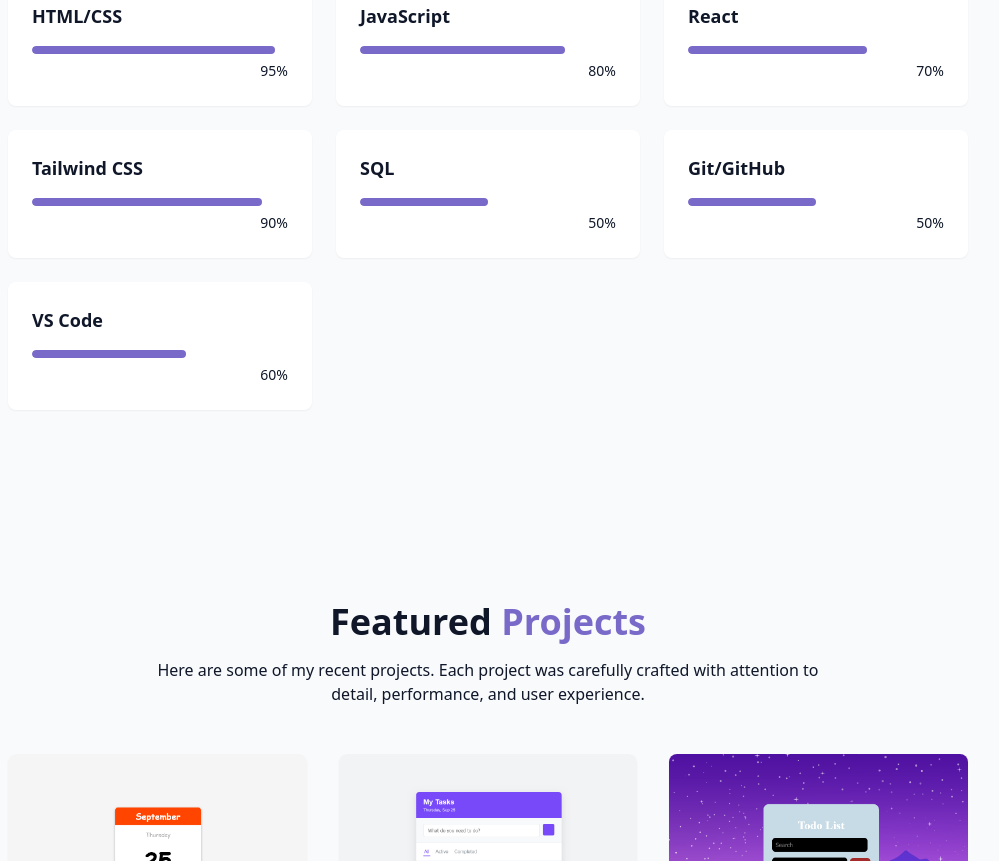
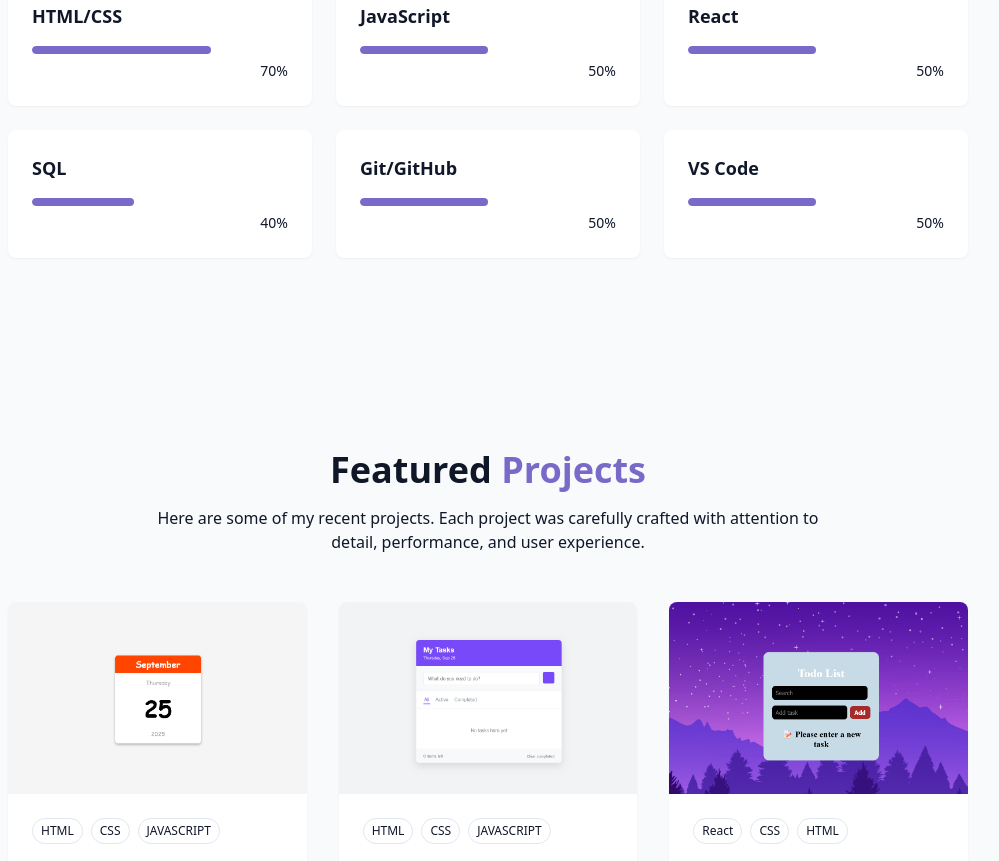
Before and after one commit to Adenariwoabdulrahaman/newportfolio, a React (Vite) app: page / in a window 1280 px wide. Shown: the part 1760-2621 px from the top of the page, without its empty margins (152-1151 px from the left). Built offline with nearby package versions, Linux system fonts and the light colour scheme.

Commit message:
update SkillsSection

```diff
--- a/src/components/SkillsSection.jsx
+++ b/src/components/SkillsSection.jsx
@@ -3,17 +3,17 @@ import { useState } from "react";
 
 const skills = [
   // Frontend
-  { name: "HTML/CSS", level: 95, category: "frontend" },
-  { name: "JavaScript", level: 80, category: "frontend" },
-  { name: "React", level: 70, category: "frontend" },
-  { name: "Tailwind CSS", level: 90, category: "frontend" },
+  { name: "HTML/CSS", level: 70, category: "frontend" },
+  { name: "JavaScript", level: 50, category: "frontend" },
+  { name: "React", level: 50, category: "frontend" },
+
 
   // Backend
-  { name: "SQL", level: 50, category: "backend" },
+  { name: "SQL", level: 40, category: "backend" },
 
   // Tools
   { name: "Git/GitHub", level: 50, category: "tools" },
-  { name: "VS Code", level: 60, category: "tools" },
+  { name: "VS Code", level: 50, category: "tools" },
 
 ];
 
```
